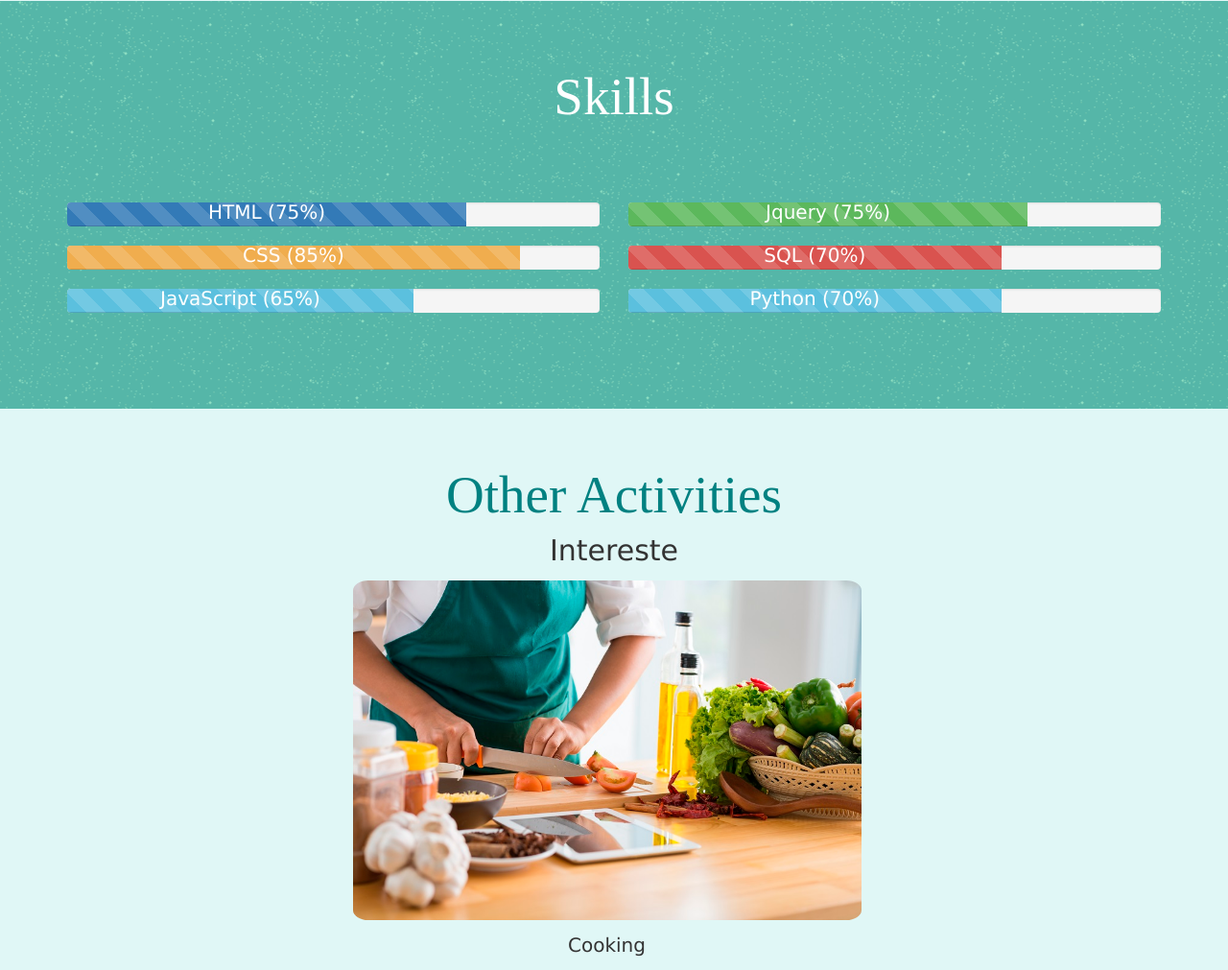
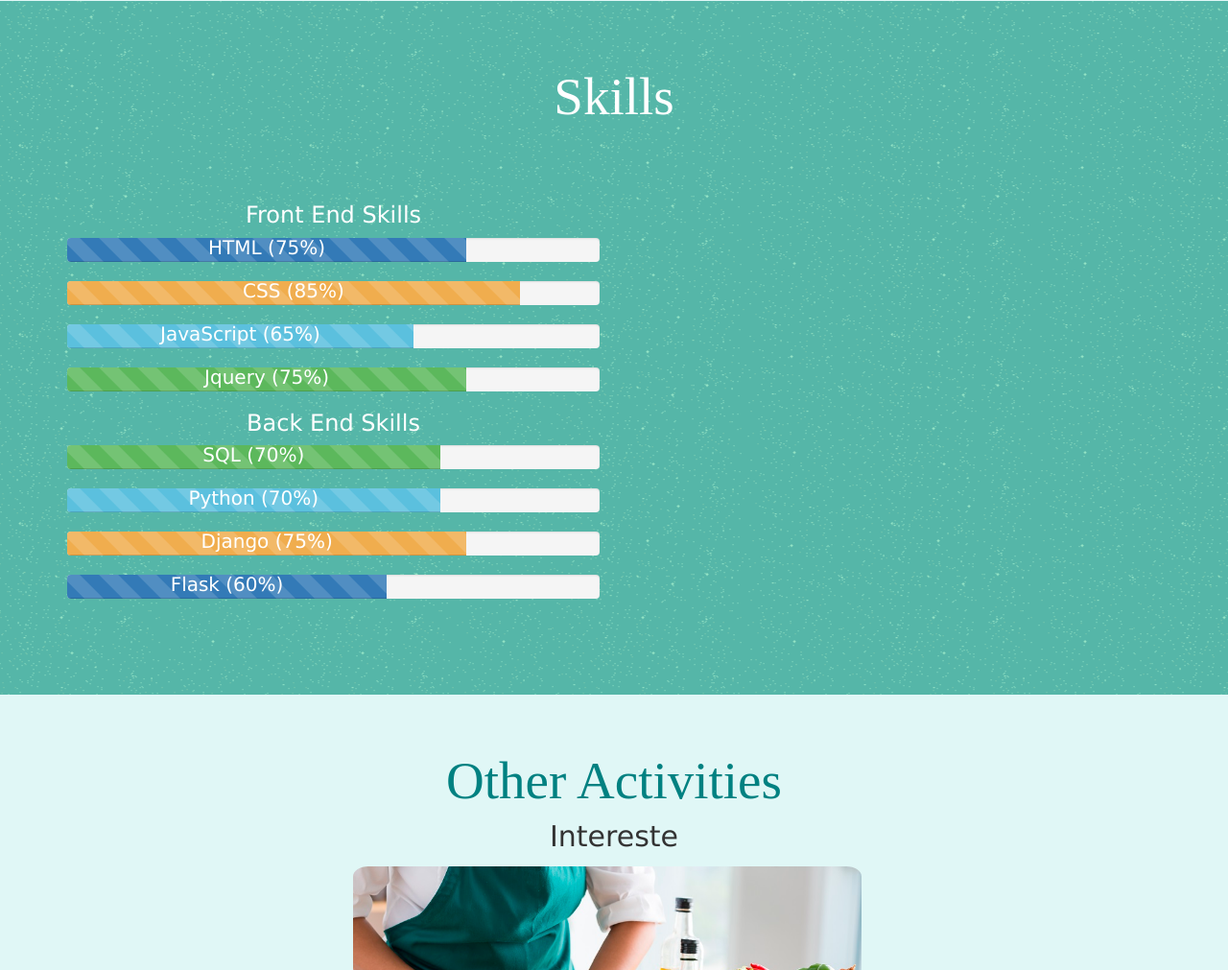
Before and after one commit to Dongaresupriya/portfolio, a plain HTML site: page index.html in a window 1280 px wide. Shown: the part 1726-2737 px from the top of the page at 96% size. Drawn offline with nearby package versions, Linux system fonts and the light colour scheme; a web font is replaced by a local one.

Commit message:
index.html

```diff
--- a/index.html
+++ b/index.html
@@ -181,6 +181,8 @@
 
                         <div class="row">
                             <div class="col-sm-6">
+				    <div class="skills">
+                                    <h3>Front End Skills</h3>
                                 <div class="progress">
                                     <div class="progress-bar progress-bar-striped active" aria-valuemin="0" aria-valuemax="100"
                                     aria-valuenow="75" style="width:75%">
@@ -200,17 +202,20 @@
                                         <span class="progress-text">JavaScript (65%)</span>
                                     </div>
                                 </div>
-                            </div>
 
-                                <div class="col-sm-6">
+
+
                                 <div class="progress">
                                     <div class="progress-bar progress-bar-striped active progress-bar-success" aria-valuemin="0" aria-valuemax="100"
                                     aria-valuenow="75" style="width:75%">
                                         <span class="progress-text">Jquery (75%)</span>
                                     </div>
                                 </div>
+				    </div>
+				    <div class="skills">
+                                    <h3>Back End Skills</h3>
                                 <div class="progress">
-                                    <div class="progress-bar progress-bar-striped active progress-bar-danger" aria-valuemin="0" aria-valuemax="100"
+                                    <div class="progress-bar progress-bar-striped active progress-bar-success" aria-valuemin="0" aria-valuemax="100"
                                     aria-valuenow="70" style="width:70%">
                                         <span class="progress-text">SQL (70%)</span>
                                     </div>
@@ -222,7 +227,22 @@
                                         <span class="progress-text">Python (70%)</span>
                                     </div>
                                 </div>
+					    <div class="progress">
+                                    <div class="progress-bar progress-bar-striped active progress-bar-warning" aria-valuemin="0" aria-valuemax="100"
+                                    aria-valuenow="75" style="width:75%">
+                                    <span class="progress-text">Django (75%)</span>
+                                    </div>
                                 </div>
+                                <div class="progress">
+                                    <div class="progress-bar progress-bar-striped active progress-bar-striped active" aria-valuemin="0" aria-valuemax="100"
+                                    aria-valuenow="60" style="width:60%">
+                                    <span class="progress-text">Flask (60%)</span>
+                                    </div>
+					</div>
+                                </div>
+                                </div>
+                                </div>
+
 
                         </div>
                     </div>
```
